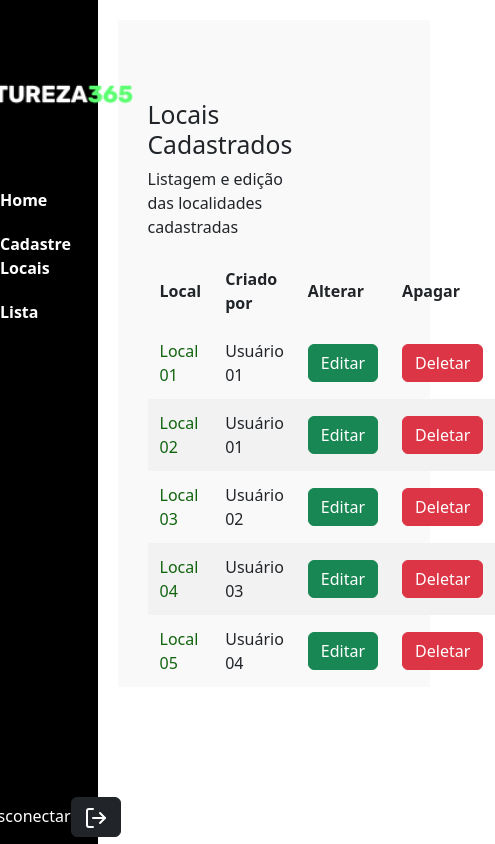
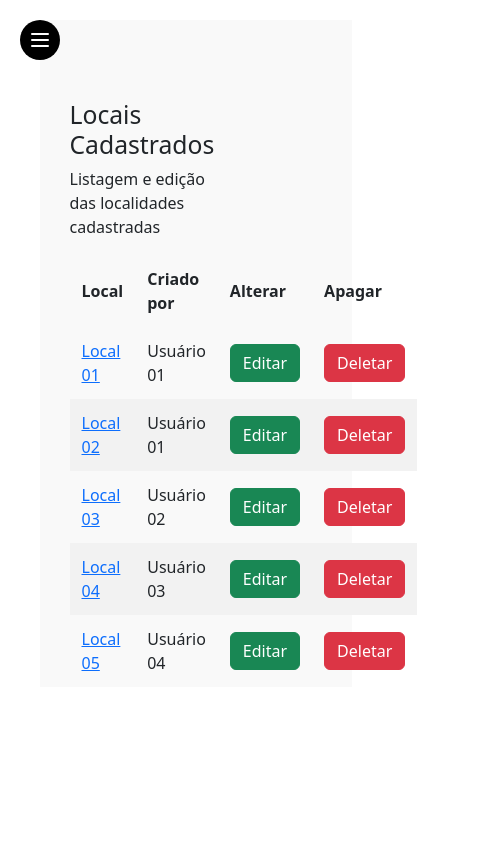
Before and after one commit to RodRibDev/BACKUPPROJETOFINAL, a React (Vite) app: page /dashboard/listalocais in a window 390 px wide. Shown: the whole page, 495 px wide, since content can reach past the window. Built offline with nearby package versions, Linux system fonts and the light colour scheme; data requests are answered from the project's data file; sample sign-in values are in the browser's storage.

Commit message:
Feita a alteração de CSS para que aplicação se torne responsiva ao utilizar telas menores como celulares.

```diff
--- a/src/pages/dashboard/home/home.css
+++ b/src/pages/dashboard/home/home.css
@@ -1,7 +1,7 @@
 .main-content {
     width: 80vw;
     padding: 80px 120px 0px 30px;
-    background-color: #f9f9f9; /* Cor de fundo do conteúdo */
+    background-color: #f9f9f9;
   }
 
 .stats {
@@ -11,7 +11,7 @@
 
 .card-stats {
     background-color: #000;
-    color: #9bff00; /* Cor do texto */
+    color: #9bff00;
     padding: 20px;
     flex: 1;
     text-align: center;
--- a/src/pages/dashboard/home/home.jsx
+++ b/src/pages/dashboard/home/home.jsx
@@ -64,7 +64,7 @@ export function HomePage() {
                       {local.nome}
                     </Link>
                   </td>
-                  <td>{local.descricao}</td>
+                  <td>{local.descricao}`</td>
                 </tr>
               ))}
             </tbody>
--- a/src/pages/dashboard/local/local.css
+++ b/src/pages/dashboard/local/local.css
@@ -1,7 +1,27 @@
 .main-contentLocal {
-    padding: 80px;
-    display: flex;
+  padding: 40px;
+  display: flex;
+  gap: 30px;
 }
+
 .info-local {
   width: 900px;
 }
+
+.mapa-locais {
+  flex-grow: 1;
+  min-width: 300px;
+}
+
+@media (max-width: 768px) {
+  .main-contentLocal {
+      display: flex;
+      flex-direction: column;
+      padding: 20px;
+  }
+
+  .info-local, .mapa-locais {
+      width: 100%;
+      margin-bottom: 20px;
+  }
+}
--- a/src/pages/login/login.css
+++ b/src/pages/login/login.css
@@ -6,36 +6,40 @@
   justify-content: center;
   background-color: rgb(17, 30, 6);
 }
+
 .formSignin-login {
   max-width: 720px;
   height: 100vh;
   padding: 18rem 6rem;
   background-color: white;
   align-items: center;
-}
-
-
-.formSignin input[type="email"] {
-  margin-bottom: -1px;
-  border-bottom-right-radius: 0;
-  border-bottom-left-radius: 0;
-}
-
-.formSignin input[type="password"] {
-  margin-bottom: 10px;
-  border-top-left-radius: 0;
-  border-top-right-radius: 0;
+  border-radius: 10px;
 }
 
 .imgLogin {
   height: 100vh;
 }
 
-.custom-link {
-  text-decoration: none;
-  color: #11640e;
+@media (max-width: 768px) {
+  .container-login {
+    flex-direction: column;
+    justify-content: center;
+    align-items: center;
+    padding: 20px;
+    background: url('../../assets/imgLogin.png') no-repeat center center;
+    background-size: cover;
+  }
+
+  .formSignin-login {
+    width: 100%;
+    max-width: 400px;
+    height: auto;
+    padding: 20px;
+    background-color: rgba(255, 255, 255, 0.9);
+    box-shadow: 0 4px 8px rgba(0, 0, 0, 0.2);
+  }
+
+  .imgLogin {
+    display: none;
+  }
 }
-
-.custom-link:hover {
-  color: #25a220;
-}
--- a/src/templates/private-route.css
+++ b/src/templates/private-route.css
@@ -1,13 +1,27 @@
-body {
-    margin: 0;
-    padding: 0;
-    overflow-x: hidden; /* Evita a rolagem lateral */
+.menu-toggle {
+    position: fixed;
+    top: 20px;
+    left: 20px;
+    background-color: black;
+    border: none;
+    color: white;
+    border-radius: 50%;
+    width: 40px;
+    height: 40px;
+    display: flex;
+    align-items: center;
+    justify-content: center;
+    z-index: 1000;
 }
 
 .container-private {
     display: flex;
     box-sizing: border-box;
-    min-height: 100vh; /* Garante que o container ocupe toda a altura da tela */
+    min-height: 100vh;
+}
+
+.container-private.menu-open .content-area {
+    margin-left: 5%;
 }
 
 .nav-ap {
@@ -17,18 +31,54 @@ body {
     flex-direction: column;
     align-items: center;
     padding-top: 80px;
-    height: 100vh; /* Garante que a sidebar preencha toda a altura da tela */
-    position: fixed; /* Mantém a sidebar fixa enquanto a página é rolada */
+    height: 100vh;
+    position: fixed;
     top: 0;
     left: 0;
+    transition: transform 0.3s ease-in-out;
+    z-index: 999;
 }
 
-main {
-    margin-left: 25%; /* Espaço deixado para a sidebar */
+.nav-ap.active {
+    transform: translateX(0);
+}
+
+@media (max-width: 768px) {
+    .nav-ap {
+        width: 250px;
+        transform: translateX(-100%);
+    }
+
+    .nav-ap.active {
+        transform: translateX(0);
+    }
+
+    .container-private {
+        margin-left: 0;
+    }
+}
+
+.content-area {
+    margin-left: 25%;
     flex-grow: 1;
     padding: 20px;
     box-sizing: border-box;
-    min-width: 0; /* Evita overflow */
+    min-width: 0;
+    transition: margin-left 0.3s ease-in-out;
+}
+
+.content-area-mobile {
+    margin-left: 5%;
+    flex-grow: 1;
+    padding: 20px;
+    box-sizing: border-box;
+    min-width: 0;
+    transition: margin-left 0.3s ease-in-out;
+}
+
+
+.content-expanded {
+    margin-left: 0;
 }
 
 .app-link {
@@ -55,11 +105,11 @@ ul li {
 .links-app {
     display: flex;
     padding-top: 80px;
-    flex-grow: 1; /* Faz com que o conteúdo da lista de links ocupe o espaço disponível */
+    flex-grow: 1;
 }
 
 .div-desconectar {
-    margin-top: auto; /* Move o botão de desconectar para a parte inferior da sidebar */
+    margin-top: auto;
     display: flex;
     align-items: baseline;
 }
--- a/src/templates/private-route.jsx
+++ b/src/templates/private-route.jsx
@@ -1,27 +1,54 @@
 import { Outlet, Navigate, Link } from "react-router-dom";
 import { useAuth } from "../contexts/auth";
-import { LogOut, User } from "lucide-react";
+import { LogOut, Menu } from "lucide-react";
 import "./private-route.css";
 import imglogo from "../assets/logoNaturezaBco.png";
+import { useState, useEffect } from "react";
 
 export function TemplatePrivateRoute() {
   const { user, signOut } = useAuth();
+  const [menuOpen, setMenuOpen] = useState(false);
+  const [isMobile, setIsMobile] = useState(window.innerWidth <= 768);
+
+  const toggleMenu = () => {
+    setMenuOpen(!menuOpen);
+  };
+
+  const handleResize = () => {
+    const isNowMobile = window.innerWidth <= 768;
+    setIsMobile(isNowMobile);
+    if (!isNowMobile) {
+      setMenuOpen(false);
+    }
+  };
+
+  useEffect(() => {
+    window.addEventListener("resize", handleResize);
+    return () => {
+      window.removeEventListener("resize", handleResize);
+    };
+  }, []);
 
   return user ? (
-    <div className="container-private">
-      <div className="nav-ap">
+    <div className={`container-private ${menuOpen && isMobile ? "menu-open" : ""}`}>
+      {isMobile && (
+        <button className="menu-toggle" onClick={toggleMenu}>
+          <Menu size={24} />
+        </button>
+      )}
+      <div className={`nav-ap ${menuOpen && isMobile ? "active" : ""}`}>
         <img src={imglogo} alt="Logomarca da aplicação" width={180} />
 
         <div className="links-app">
           <ul className="nav-ul">
             <li>
-            <Link to="/dashboard" className="app-link">Home</Link>
+              <Link to="/dashboard" className="app-link" onClick={toggleMenu}>Home</Link>
             </li>
             <li>
-            <Link to="/dashboard/cadastroLocais" className="app-link">Cadastre Locais</Link>
+              <Link to="/dashboard/cadastroLocais" className="app-link" onClick={toggleMenu}>Cadastre Locais</Link>
             </li>
             <li>
-            <Link to="/dashboard/listaLocais" className="app-link">Lista</Link>
+              <Link to="/dashboard/listaLocais" className="app-link" onClick={toggleMenu}>Lista</Link>
             </li>
           </ul>
         </div>
@@ -31,15 +58,12 @@ export function TemplatePrivateRoute() {
           <button className="btn btn-dark" onClick={signOut}>
             <LogOut size={24} />
           </button>
-
+        </div>
       </div>
 
-
+      <div className={`content-area ${isMobile ? "content-area-mobile" : ""} ${menuOpen && isMobile ? "main-expanded" : ""}`}>
+        <Outlet />
       </div>
-
-      <main className="">
-        <Outlet />
-      </main>
     </div>
   ) : (
     <Navigate to="/" />
```
Lines whose indentation alone changed are shown as unchanged.
